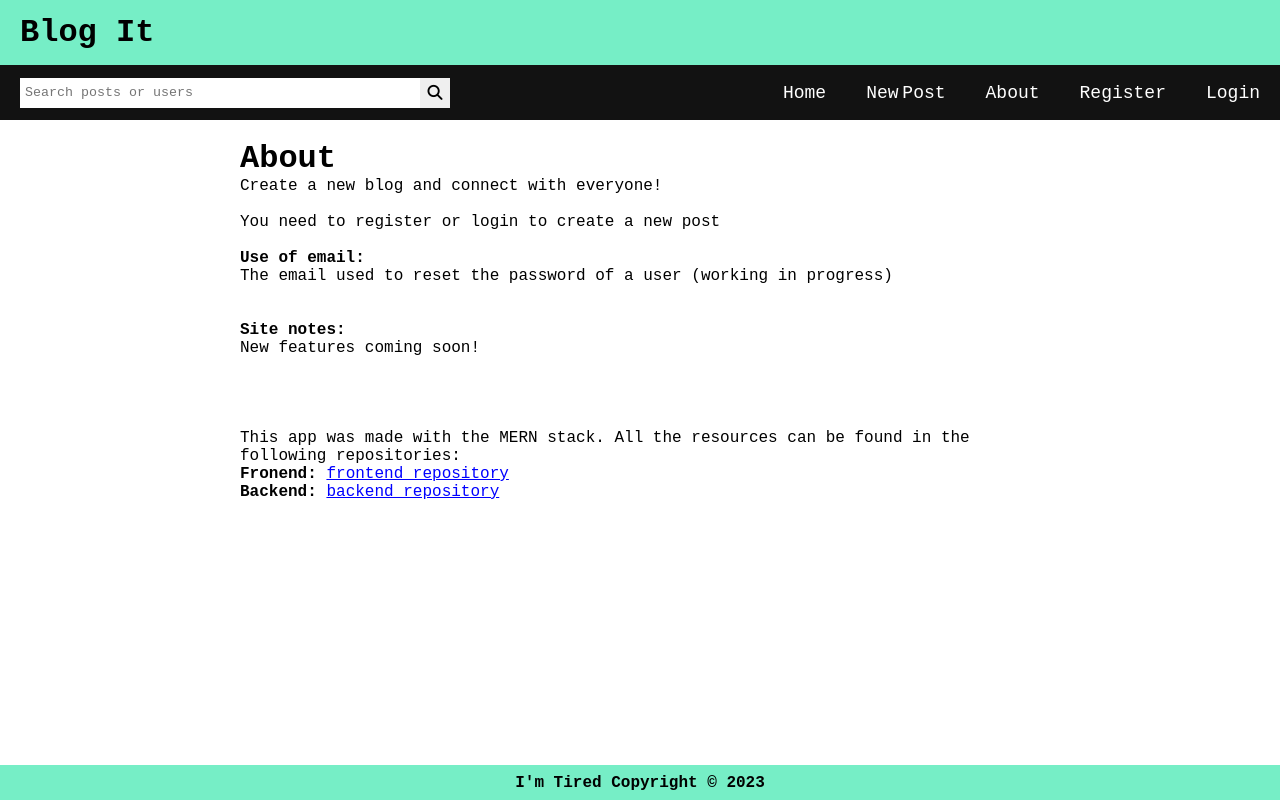
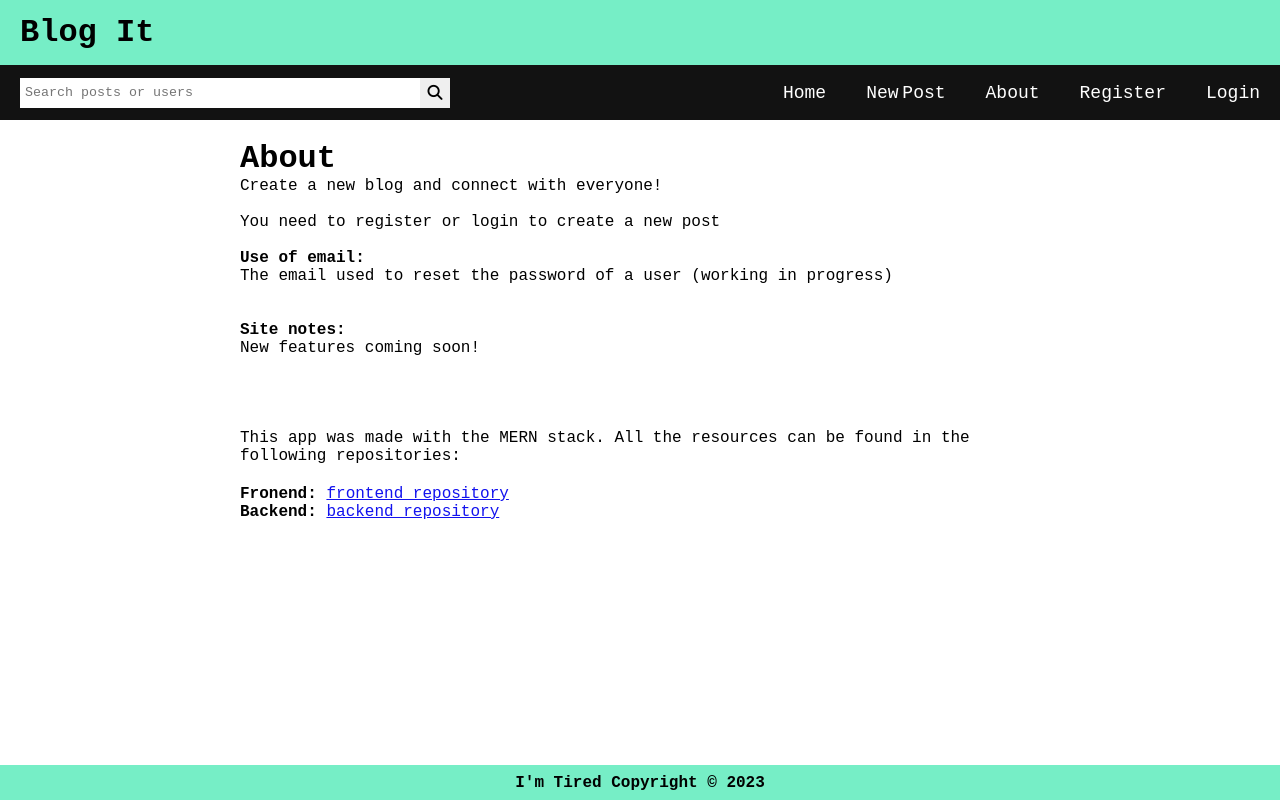
Before and after one commit to SamAndao/Blog-app, a React (Create React App) app: page /Blog-app/about in a window 1280 px wide. Built offline with nearby package versions, Linux system fonts and the light colour scheme; no server answers.

Commit message:
working localhost

```diff
--- a/package.json
+++ b/package.json
@@ -1,9 +1,9 @@
 {
-  "homepage": "https://blogit-pc7h.onrender.com/Blog-app",
   "name": "project4",
   "version": "0.1.0",
   "private": true,
   "dependencies": {
+    "@babel/plugin-proposal-private-property-in-object": "^7.21.11",
     "@reduxjs/toolkit": "^1.9.5",
     "@testing-library/jest-dom": "^5.16.5",
     "@testing-library/react": "^13.4.0",
--- a/src/components/About.js
+++ b/src/components/About.js
@@ -24,19 +24,22 @@ const About = () => {
       <br />
       <br />
       <br />
-      <p>
+      <p style={{ marginBottom: 20 + "px" }}>
         This app was made with the MERN stack. All the resources can be found in
         the following repositories:
       </p>
       <p>
         <span className="bold">Fronend: </span>{" "}
-        <a href="#" className="link">
+        <a
+          href="https://github.com/SamAndao/Blog-app-frontend"
+          className="link"
+        >
           frontend repository
         </a>
       </p>
       <p>
         <span className="bold">Backend: </span>{" "}
-        <a href="#" className="link">
+        <a href="https://github.com/SamAndao/Blog-app-backend" className="link">
           backend repository
         </a>
       </p>
--- a/src/features/api/apiSlice.js
+++ b/src/features/api/apiSlice.js
@@ -2,7 +2,7 @@ import { createApi, fetchBaseQuery } from "@reduxjs/toolkit/query/react";
 import { logout, setToken } from "../auth/authSlice";
 
 const baseQuery = fetchBaseQuery({
-  baseUrl: "http://blogit-api.onrender.com",
+  baseUrl: "http://localhost:3500",
   credentials: "include",
   prepareHeaders: (headers, { getState }) => {
     const token = getState().auth.accessToken;
--- a/src/index.css
+++ b/src/index.css
@@ -396,7 +396,7 @@ label {
 }
 
 .link {
-  color: blue;
+  color: #1212ee;
   text-decoration: underline;
 }
 
@@ -508,3 +508,15 @@ label {
 .noUsers {
   margin-bottom: 50px;
 }
+
+.register__message {
+  width: 100%;
+  background-color: rgb(255, 255, 173);
+  margin-top: 30px;
+  height: 50px;
+  display: flex;
+  align-items: center;
+  padding: 20px;
+  border: 1px solid rgb(173, 173, 173);
+  border-radius: 5px;
+}
```
Also changed, not shown: 1 other file (tests, documents, lock files or other folders).
